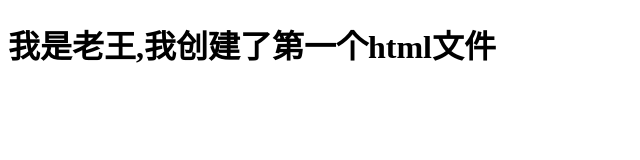
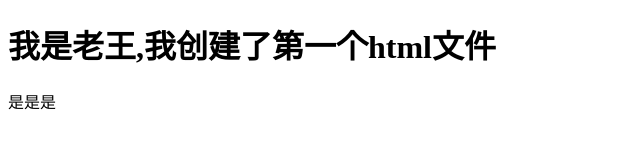
Before and after one commit to yuweilove/myfirst, a plain HTML site: page index.html in a window 1280 px wide. Shown: the whole page, without its empty margins (0-640 px from the left). Drawn offline with Linux system fonts and the light colour scheme.

Commit message:
是是是

```diff
--- a/index.html
+++ b/index.html
@@ -8,5 +8,6 @@
 </head>
 <body>
     <h1>我是老王,我创建了第一个html文件</h1>
+    <div>是是是</div>
 </body>
 </html>
```
